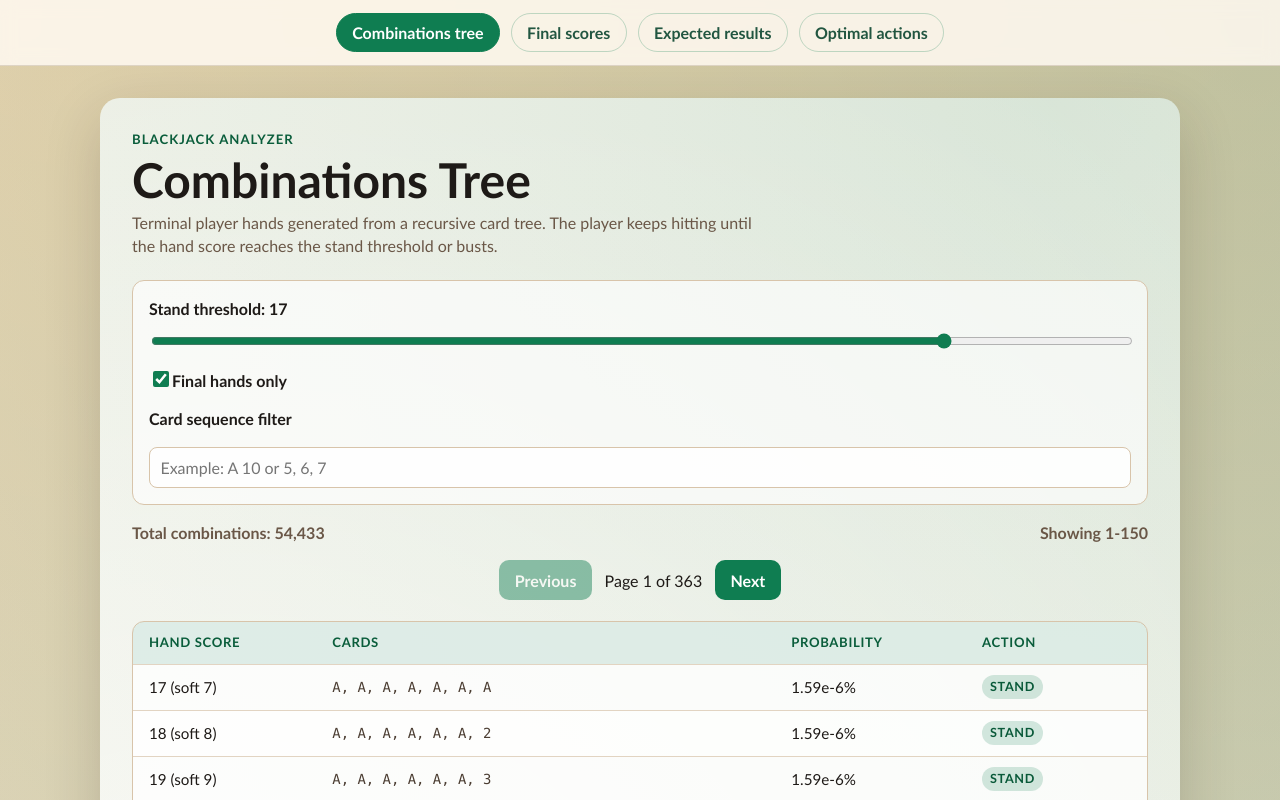
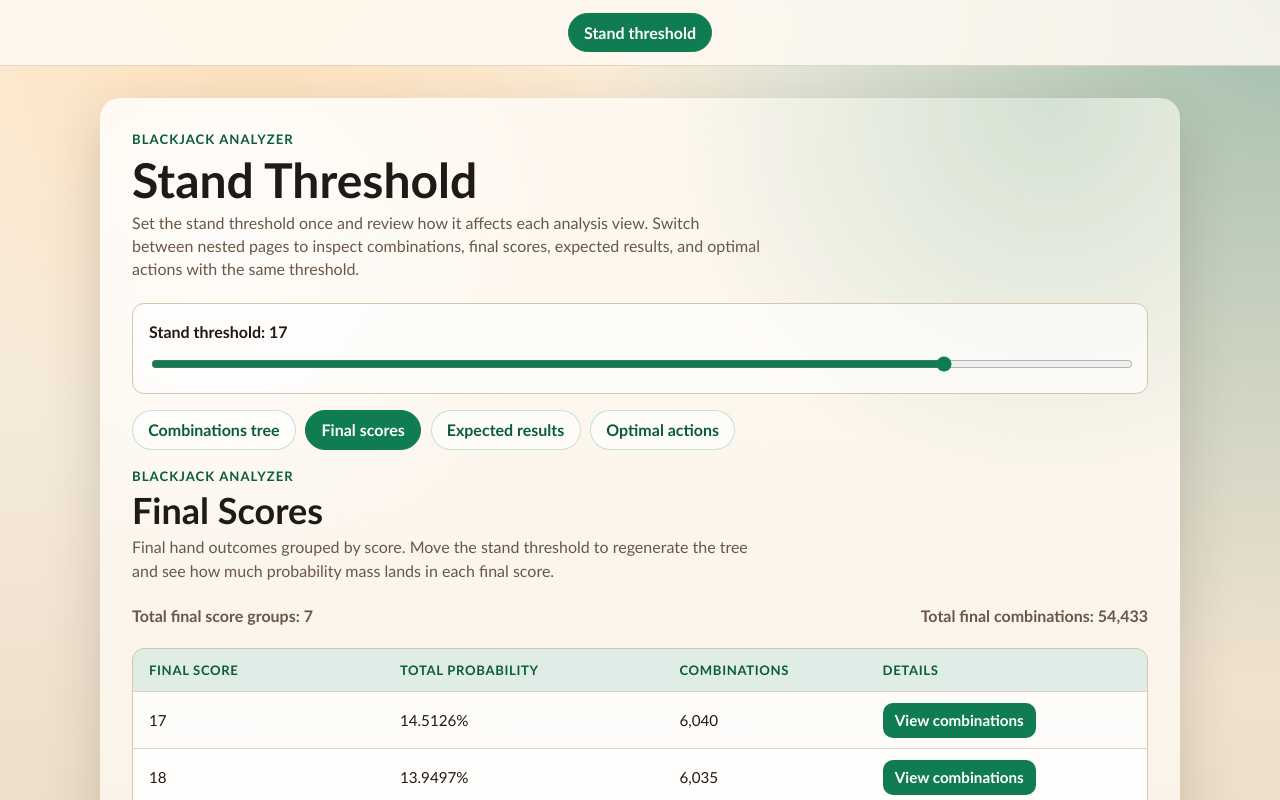
Before and after one commit to capelski/blackjack-calculator, a React (Vite) app: page /stand-threshold/final-scores in a window 1280 px wide. Before the commit this address led to /combinations-tree. Shown: the top 800 px of the page. Built offline with nearby package versions, Linux system fonts and the light colour scheme.

Commit message:
Add a new page called Stand threshold, containing a stand threshold slider and four nested pages, one for each current page in the navigation bar. Replace the links in the navigation bar with a single link to the Stand threshold page

```diff
--- a/src/App.jsx
+++ b/src/App.jsx
@@ -4,44 +4,30 @@ import CombinationsTreePage from './pages/combinations-tree/CombinationsTreePage
 import FinalScoresPage from './pages/final-scores/FinalScoresPage'
 import ExpectedResultsPage from './pages/expected-results/ExpectedResultsPage'
 import OptimalActionsPage from './pages/optimal-actions/OptimalActionsPage'
+import StandThresholdPage from './pages/stand-threshold/StandThresholdPage'
 
 function App() {
   return (
     <div className="app-shell">
       <nav className="app-nav" aria-label="Main navigation">
         <NavLink
-          to="/combinations-tree"
+          to="/stand-threshold"
           className={({ isActive }) => (isActive ? 'app-link active' : 'app-link')}
         >
-          Combinations tree
-        </NavLink>
-        <NavLink
-          to="/final-scores"
-          className={({ isActive }) => (isActive ? 'app-link active' : 'app-link')}
-        >
-          Final scores
-        </NavLink>
-        <NavLink
-          to="/expected-results"
-          className={({ isActive }) => (isActive ? 'app-link active' : 'app-link')}
-        >
-          Expected results
-        </NavLink>
-        <NavLink
-          to="/optimal-actions"
-          className={({ isActive }) => (isActive ? 'app-link active' : 'app-link')}
-        >
-          Optimal actions
+          Stand threshold
         </NavLink>
       </nav>
 
       <Routes>
-        <Route path="/" element={<Navigate to="/combinations-tree" replace />} />
-        <Route path="/combinations-tree" element={<CombinationsTreePage />} />
-        <Route path="/final-scores" element={<FinalScoresPage />} />
-        <Route path="/expected-results" element={<ExpectedResultsPage />} />
-        <Route path="/optimal-actions" element={<OptimalActionsPage />} />
-        <Route path="*" element={<Navigate to="/combinations-tree" replace />} />
+        <Route path="/" element={<Navigate to="/stand-threshold" replace />} />
+        <Route path="/stand-threshold" element={<StandThresholdPage />}>
+          <Route index element={<Navigate to="combinations-tree" replace />} />
+          <Route path="combinations-tree" element={<CombinationsTreePage />} />
+          <Route path="final-scores" element={<FinalScoresPage />} />
+          <Route path="expected-results" element={<ExpectedResultsPage />} />
+          <Route path="optimal-actions" element={<OptimalActionsPage />} />
+        </Route>
+        <Route path="*" element={<Navigate to="/stand-threshold" replace />} />
       </Routes>
     </div>
   )
--- a/src/pages/combinations-tree/CombinationsTreePage.tsx
+++ b/src/pages/combinations-tree/CombinationsTreePage.tsx
@@ -4,6 +4,7 @@ import CombinationsControls from './components/CombinationsControls'
 import CombinationsPagination from './components/CombinationsPagination'
 import CombinationsSummary from './components/CombinationsSummary'
 import HandOutcomesTable from '../common/components/HandOutcomesTable'
+import { useStandThreshold } from '../stand-threshold/standThresholdContext'
 import {
   PAGE_SIZE,
   createTreeNavigator,
@@ -11,7 +12,7 @@ import {
 } from '../common/combinationsTreeLogic'
 
 function CombinationsTreePage() {
-  const [standThreshold, setStandThreshold] = useState<number>(17)
+  const standThreshold = useStandThreshold()
   const [finalHandsOnly, setFinalHandsOnly] = useState<boolean>(true)
   const [sequenceQuery, setSequenceQuery] = useState<string>('')
   const [page, setPage] = useState<number>(0)
@@ -53,10 +54,8 @@ function CombinationsTreePage() {
       </header>
 
       <CombinationsControls
-        standThreshold={standThreshold}
         finalHandsOnly={finalHandsOnly}
         sequenceQuery={sequenceQuery}
-        onThresholdChange={setStandThreshold}
         onFinalHandsOnlyChange={setFinalHandsOnly}
         onSequenceQueryChange={setSequenceQuery}
       />
--- a/src/pages/combinations-tree/components/CombinationsControls.tsx
+++ b/src/pages/combinations-tree/components/CombinationsControls.tsx
@@ -1,30 +1,18 @@
-import StandThresholdSlider from '../../common/components/StandThresholdSlider'
-
 type CombinationsControlsProps = {
-  standThreshold: number
   finalHandsOnly: boolean
   sequenceQuery: string
-  onThresholdChange: (value: number) => void
   onFinalHandsOnlyChange: (value: boolean) => void
   onSequenceQueryChange: (value: string) => void
 }
 
 function CombinationsControls({
-  standThreshold,
   finalHandsOnly,
   sequenceQuery,
-  onThresholdChange,
   onFinalHandsOnlyChange,
   onSequenceQueryChange,
 }: CombinationsControlsProps) {
   return (
-    <section className="controls" aria-label="Stand threshold controls">
-      <StandThresholdSlider
-        value={standThreshold}
-        inputId="threshold-slider"
-        onChange={onThresholdChange}
-      />
-
+    <section className="controls" aria-label="Combinations controls">
       <label className="checkbox-row" htmlFor="final-hands-only">
         <input
           id="final-hands-only"
--- a/src/pages/expected-results/ExpectedResultsPage.tsx
+++ b/src/pages/expected-results/ExpectedResultsPage.tsx
@@ -1,4 +1,4 @@
-import { useMemo, useState } from 'react'
+import { useMemo } from 'react'
 import './ExpectedResultsPage.css'
 import type { CombinationItem } from '../common/combinationsTreeLogic'
 import {
@@ -6,11 +6,11 @@ import {
   createTreeNavigator,
   formatProbability,
 } from '../common/combinationsTreeLogic'
-import StandThresholdSlider from '../common/components/StandThresholdSlider'
 import {
   compareFinalScores,
   normalizedFinalScore,
 } from '../final-scores/finalScoresLogic'
+import { useStandThreshold } from '../stand-threshold/standThresholdContext'
 import {
   calculateOutcomeTotals,
   calculatePlayerRoi,
@@ -55,7 +55,7 @@ function formatReturnPerUnit(value: number): string {
 }
 
 function ExpectedResultsPage() {
-  const [standThreshold, setStandThreshold] = useState<number>(17)
+  const standThreshold = useStandThreshold()
 
   const playerScores = useMemo(
     () => groupScores(collectFinalCombinations(standThreshold)),
@@ -86,15 +86,6 @@ function ExpectedResultsPage() {
           against the dealer distribution (dealer threshold fixed at 17).
         </p>
       </header>
-
-      <section className="controls" aria-label="Expected results controls">
-        <StandThresholdSlider
-          value={standThreshold}
-          inputId="expected-results-threshold"
-          onChange={setStandThreshold}
-        />
-      </section>
-
       <section className="expected-summary" aria-label="Expected outcomes summary">
         <article className="expected-summary-card win">
           <h2>Wins</h2>
--- a/src/pages/final-scores/FinalScoresPage.tsx
+++ b/src/pages/final-scores/FinalScoresPage.tsx
@@ -6,8 +6,8 @@ import {
   createTreeNavigator,
   formatProbability,
 } from '../common/combinationsTreeLogic'
-import StandThresholdSlider from '../common/components/StandThresholdSlider'
 import FinalScoreModal from './components/FinalScoreModal'
+import { useStandThreshold } from '../stand-threshold/standThresholdContext'
 import {
   type FinalScoreGroup,
   compareFinalScores,
@@ -15,7 +15,7 @@ import {
 } from './finalScoresLogic'
 
 function FinalScoresPage() {
-  const [standThreshold, setStandThreshold] = useState<number>(17)
+  const standThreshold = useStandThreshold()
   const [openScore, setOpenScore] = useState<string | null>(null)
 
   const treeNavigator = useMemo(() => createTreeNavigator(standThreshold, []), [standThreshold])
@@ -70,15 +70,6 @@ function FinalScoresPage() {
           the tree and see how much probability mass lands in each final score.
         </p>
       </header>
-
-      <section className="controls" aria-label="Stand threshold controls">
-        <StandThresholdSlider
-          value={standThreshold}
-          inputId="final-scores-threshold"
-          onChange={setStandThreshold}
-        />
-      </section>
-
       <section className="summary" aria-live="polite">
         <p>Total final score groups: {groupedScores.length}</p>
         <p>Total final combinations: {finalCombinations.length.toLocaleString()}</p>
--- a/src/pages/optimal-actions/OptimalActionsPage.tsx
+++ b/src/pages/optimal-actions/OptimalActionsPage.tsx
@@ -1,8 +1,8 @@
-import { useMemo, useState } from 'react'
+import { useMemo } from 'react'
 import './OptimalActionsPage.css'
 import { formatProbability } from '../common/combinationsTreeLogic'
-import StandThresholdSlider from '../common/components/StandThresholdSlider'
 import { compareFinalScores } from '../final-scores/finalScoresLogic'
+import { useStandThreshold } from '../stand-threshold/standThresholdContext'
 import {
   collectFinalCombinations,
   computeHitOutcomesWithThreshold,
@@ -35,7 +35,7 @@ function formatReturnPerUnit(value: number): string {
 }
 
 function OptimalActionsPage() {
-  const [standThreshold, setStandThreshold] = useState<number>(17)
+  const standThreshold = useStandThreshold()
   const dealerScores = useMemo(() => groupScores(collectFinalCombinations(17)), [])
 
   const scoreActionGroups = useMemo<ScoreActionGroup[]>(() => {
@@ -92,15 +92,6 @@ function OptimalActionsPage() {
           hitting exactly one card and then standing. Hard and soft scores are shown separately.
         </p>
       </header>
-
-      <section className="controls" aria-label="Optimal actions controls">
-        <StandThresholdSlider
-          value={standThreshold}
-          inputId="optimal-actions-threshold"
-          onChange={setStandThreshold}
-        />
-      </section>
-
       <section className="summary" aria-live="polite">
         <p>Dealer policy: stands on 17</p>
         <p>Dealer final scores: {dealerLabels.join(', ')}</p>
--- /dev/null
+++ b/src/pages/stand-threshold/StandThresholdPage.css
@@ -0,0 +1,61 @@
+.stand-threshold-page {
+  margin-bottom: 2rem;
+}
+
+.stand-threshold-subnav {
+  display: flex;
+  flex-wrap: wrap;
+  gap: 0.6rem;
+  margin-top: 1rem;
+}
+
+.stand-threshold-tab {
+  border: 1px solid rgba(15, 125, 81, 0.22);
+  border-radius: 999px;
+  padding: 0.45rem 0.95rem;
+  color: var(--accent-strong);
+  text-decoration: none;
+  font-weight: 700;
+  background: rgba(255, 255, 255, 0.66);
+  transition: background-color 0.15s ease, color 0.15s ease, transform 0.15s ease;
+}
+
+.stand-threshold-tab:hover {
+  transform: translateY(-1px);
+  background: rgba(15, 125, 81, 0.1);
+}
+
+.stand-threshold-tab.active {
+  color: #fff;
+  background: var(--accent);
+  border-color: var(--accent);
+}
+
+.stand-threshold-content {
+  margin-top: 1.1rem;
+}
+
+.stand-threshold-content .combination-page {
+  margin: 0;
+  padding: 0;
+  border-radius: 0;
+  box-shadow: none;
+  background: transparent;
+}
+
+.stand-threshold-content .combination-header h1 {
+  font-size: clamp(1.6rem, 3vw, 2.25rem);
+}
+
+@media (max-width: 760px) {
+  .stand-threshold-subnav {
+    overflow-x: auto;
+    flex-wrap: nowrap;
+    padding-bottom: 0.25rem;
+    scrollbar-width: thin;
+  }
+
+  .stand-threshold-tab {
+    white-space: nowrap;
+  }
+}
--- /dev/null
+++ b/src/pages/stand-threshold/StandThresholdPage.tsx
@@ -0,0 +1,64 @@
+import { NavLink, Outlet } from 'react-router-dom'
+import { useState } from 'react'
+import StandThresholdSlider from '../common/components/StandThresholdSlider'
+import type { StandThresholdOutletContext } from './standThresholdContext'
+import './StandThresholdPage.css'
+
+function StandThresholdPage() {
+  const [standThreshold, setStandThreshold] = useState<number>(17)
+
+  return (
+    <div className="combination-page stand-threshold-page">
+      <header className="combination-header">
+        <p className="eyebrow">Blackjack Analyzer</p>
+        <h1>Stand Threshold</h1>
+        <p className="intro">
+          Set the stand threshold once and review how it affects each analysis view.
+          Switch between nested pages to inspect combinations, final scores, expected
+          results, and optimal actions with the same threshold.
+        </p>
+      </header>
+
+      <section className="controls" aria-label="Stand threshold controls">
+        <StandThresholdSlider
+          value={standThreshold}
+          inputId="stand-threshold-shared-slider"
+          onChange={setStandThreshold}
+        />
+      </section>
+
+      <nav className="stand-threshold-subnav" aria-label="Stand threshold pages">
+        <NavLink
+          to="combinations-tree"
+          className={({ isActive }) => (isActive ? 'stand-threshold-tab active' : 'stand-threshold-tab')}
+        >
+          Combinations tree
+        </NavLink>
+        <NavLink
+          to="final-scores"
+          className={({ isActive }) => (isActive ? 'stand-threshold-tab active' : 'stand-threshold-tab')}
+        >
+          Final scores
+        </NavLink>
+        <NavLink
+          to="expected-results"
+          className={({ isActive }) => (isActive ? 'stand-threshold-tab active' : 'stand-threshold-tab')}
+        >
+          Expected results
+        </NavLink>
+        <NavLink
+          to="optimal-actions"
+          className={({ isActive }) => (isActive ? 'stand-threshold-tab active' : 'stand-threshold-tab')}
+        >
+          Optimal actions
+        </NavLink>
+      </nav>
+
+      <section className="stand-threshold-content">
+        <Outlet context={{ standThreshold } satisfies StandThresholdOutletContext} />
+      </section>
+    </div>
+  )
+}
+
+export default StandThresholdPage
--- /dev/null
+++ b/src/pages/stand-threshold/standThresholdContext.ts
@@ -0,0 +1,9 @@
+import { useOutletContext } from 'react-router-dom'
+
+export type StandThresholdOutletContext = {
+  standThreshold: number
+}
+
+export function useStandThreshold(): number {
+  return useOutletContext<StandThresholdOutletContext>().standThreshold
+}
```
